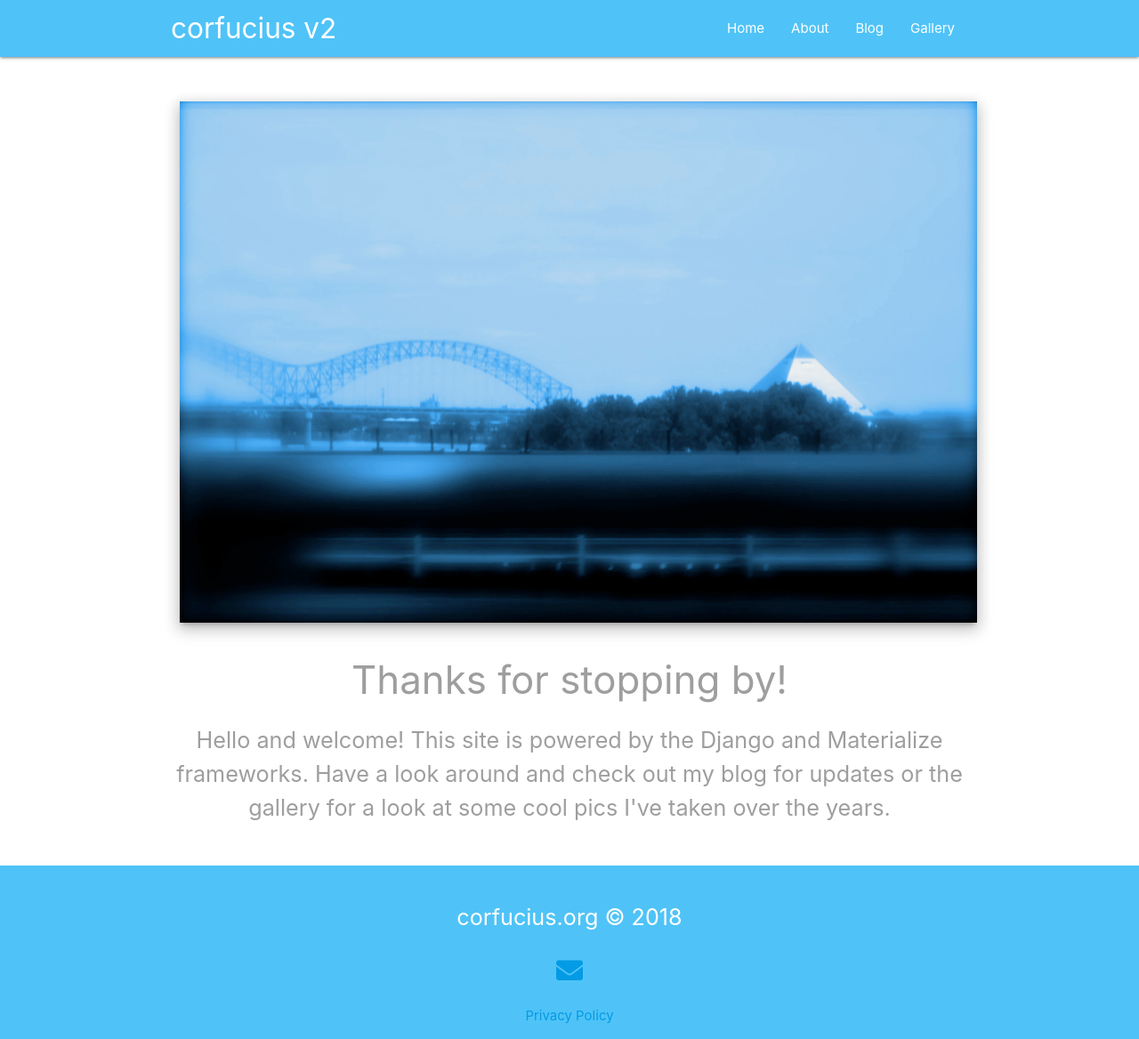
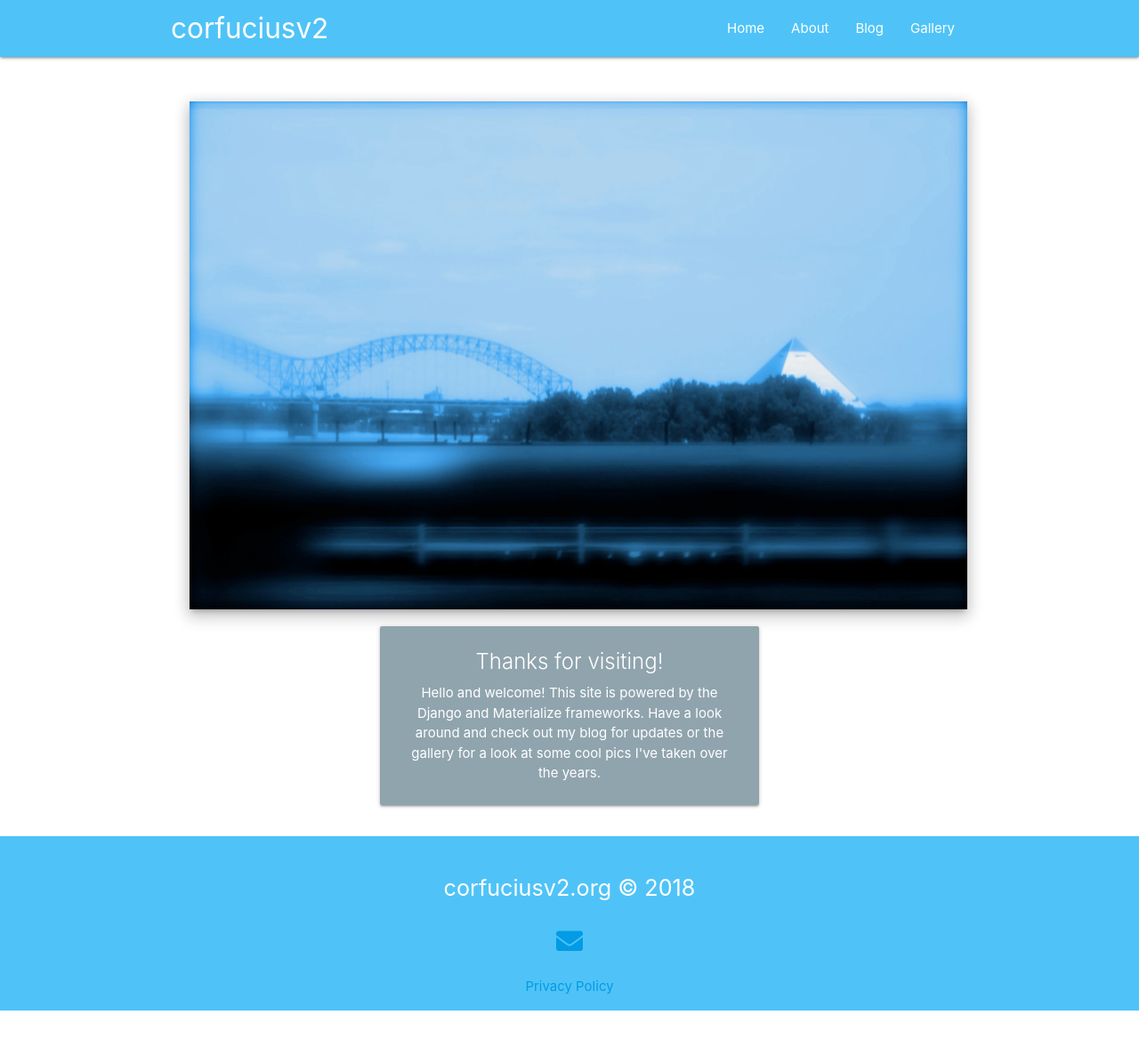
Before and after one commit to corfucius/corfuciusv2, a Django app: page / in a window 1280 px wide. Shown: the whole page at 89% size. After the commit the page ends 1136 px from the top, so only its background shows below. Run offline with Django 3.2, Linux system fonts and the light colour scheme; some libraries are stand-ins or nearby versions.

Commit message:
index page redo

```diff
--- a/templates/blog/layout.html
+++ b/templates/blog/layout.html
@@ -21,7 +21,7 @@
     <nav class="white">
       <div class="container">
         <div class="nav-wrapper">
-          <a href="#" class="brand-logo grey-text">corfucius v2</a>
+          <a href="#" class="brand-logo grey-text">corfuciusv2</a>
           <a href="#" data-target="mobile-nav" class="sidenav-trigger grey-text">
             <!--Put icon name inside of menu tag-->
             <i class="material-icons">menu</i>
--- a/templates/pages/index.html
+++ b/templates/pages/index.html
@@ -3,15 +3,21 @@
 {% block content %}
 
   <!--hero-->
-<div class="container">
+<div class="container center">
   <div class="row">
-    <img class="z-depth-3 responsive-img" src="/static/media/djangoHero.jpg">
-    <div class="caption center grey-text">
-        <h3>Thanks for stopping by!</h3>
-        <p class="grey-text flow-text">
-          Hello and welcome! This site is powered by the Django and Materialize
-          frameworks. Have a look around and check out my blog for updates or the gallery for a look at some cool pics I've taken over the years.
-        </p>
+    <div class="col s12">
+      <img class="z-depth-3 responsive-img" src="/static/media/djangoHero.jpg">
+    </div>
+    <br>
+    <div class="col s12 m6 offset-m3">
+      <div class="card blue-grey lighten-2">
+        <div class="card-content white-text">
+          <span class="card-title">Thanks for visiting!</span>
+          <p>Hello and welcome! This site is powered by the Django and Materialize
+            frameworks. Have a look around and check out my blog for updates or the gallery for a look at some cool pics I've taken over the years.
+          </p>
+        </div>
+      </div>
     </div>
   </div>
 </div>
--- a/templates/partials/_footer.html
+++ b/templates/partials/_footer.html
@@ -1,6 +1,6 @@
 <footer class="section light-blue lighten-2 white-text center">
-  <p class="flow-text">corfucius.org &copy; 2018</p>
-  <a href="mailto:cjones108@gmail.com"><i class="fas fa-envelope fa-2x responsive-img"></i></a>
+  <p class="flow-text">corfuciusv2.org &copy; 2018</p>
+  <a href="mailto:corefucius@gmail.com"><i class="fas fa-envelope fa-2x responsive-img"></i></a>
   <br><br>
   <a href="https://www.iubenda.com/privacy-policy/68151925" class="iubenda-black iubenda-embed " title="Privacy Policy">Privacy
     Policy</a>
--- a/templates/partials/_navbar.html
+++ b/templates/partials/_navbar.html
@@ -2,7 +2,7 @@
   <nav class="light-blue lighten-2">
     <div class="container">
       <div class="nav-wrapper">
-        <a href="#" class="brand-logo">corfucius v2</a>
+        <a href="#" class="brand-logo">corfuciusv2</a>
         <a href="#" data-target="mobile-nav" class="sidenav-trigger">
           <!--Put icon name inside of menu tag-->
           <i class="material-icons">menu</i>
```
Also changed, not shown: templates/pages/about.html (+2 -12 lines).
